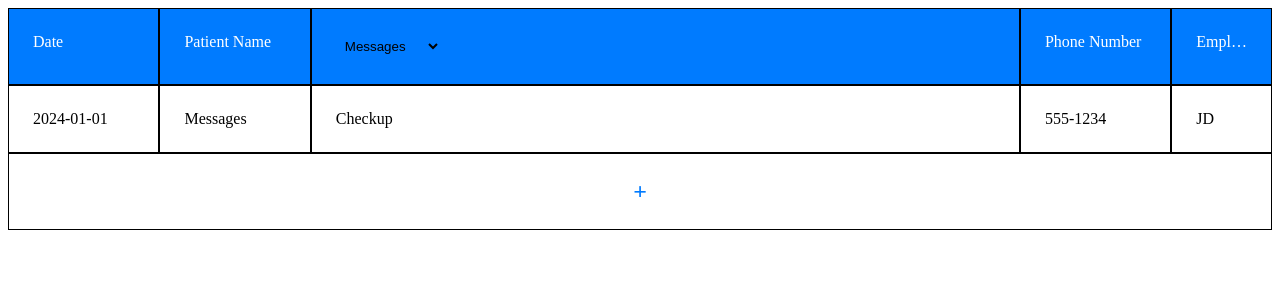
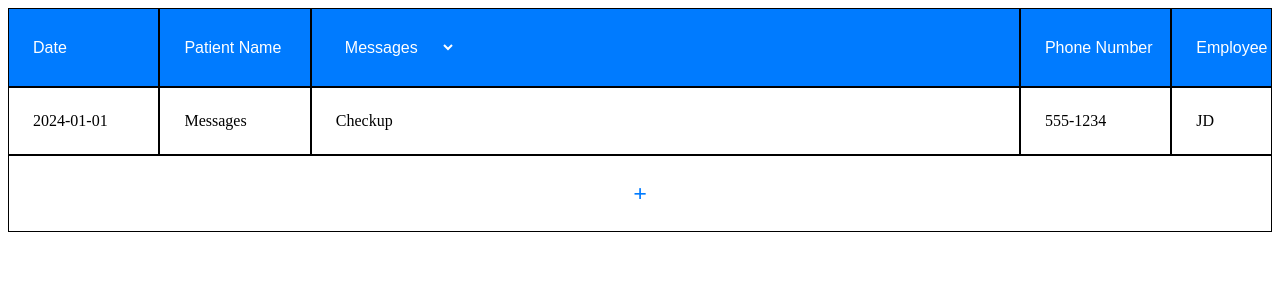
Before and after one commit to CodeJeffreyG/APV-Vet-Communicator, a React (Create React App) app in the folder front-end/: page / in a window 1280 px wide. Shown: the top 300 px of the page. Built offline with nearby package versions, Linux system fonts and the light colour scheme.

Commit message:
fixed stylings

```diff
--- a/front-end/src/App.js
+++ b/front-end/src/App.js
@@ -26,6 +26,24 @@ function App() {
       {
         date: "2024-01-01",
         patientName: "thisISMedsOnline",
+        message: "Checkup",
+        phoneNumber: "555-1234",
+        employee: "JD",
+      },
+    ],
+    receptionist: [
+      {
+        date: "2024-01-01",
+        patientName: "reception",
+        message: "Checkup",
+        phoneNumber: "555-1234",
+        employee: "JD",
+      },
+    ],
+    tech: [
+      {
+        date: "2024-01-01",
+        patientName: "tech",
         message: "Checkup",
         phoneNumber: "555-1234",
         employee: "JD",
--- a/front-end/src/components/DataTable.js
+++ b/front-end/src/components/DataTable.js
@@ -74,7 +74,7 @@ const DataTable = ({
         setInputValue(data[nextRowIndex][columnNames[nextCellColumn]]);
         onUpdate(editCell.row, editCell.column, inputValue);
       } else {
-        setEditCell({ row: null, column: null });
+        addNewRow();
       }
     }
   };
--- a/front-end/src/components/datatable.css
+++ b/front-end/src/components/datatable.css
@@ -8,6 +8,11 @@
 .header {
   background-color: #007bff; /* Nice blue color for headers */
   color: white; /* White text for better readability */
+  text-align: center; /* Center-align the header text */
+  font-size: 16px; /* Uniform font size for headers */
+  font-family: Arial, sans-serif; /* Set a specific font-family for headers */
+  display: flex; /* Flex display to align items */
+  align-items: center; /* Align items vertically */
 }
 
 .row {
@@ -53,8 +58,11 @@
 
 .header select {
   /* Style your dropdown here */
+  color: white;
+  font-size: inherit;
+  font-style: inherit;
   border: none;
-  background-color: transparent;
+  background-color: #007bff;
   padding: 5px;
   /* Additional styles as needed */
 }
```
